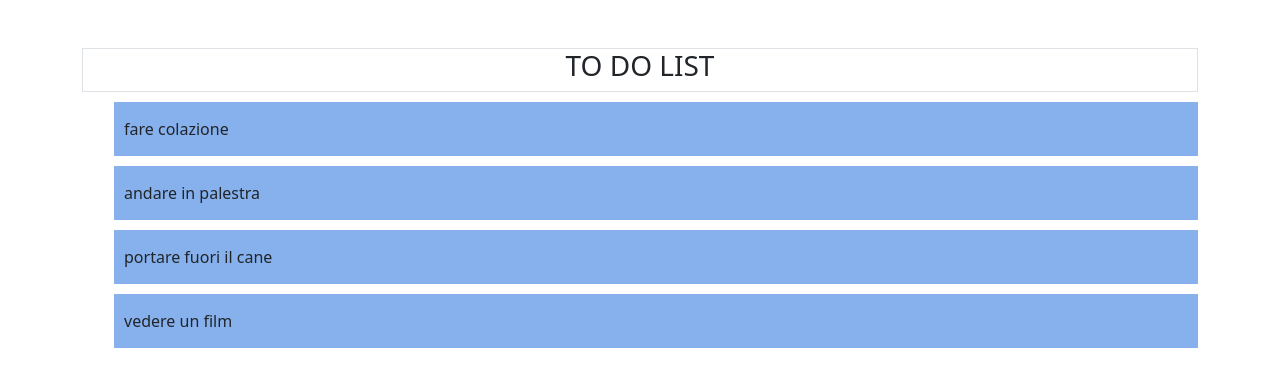
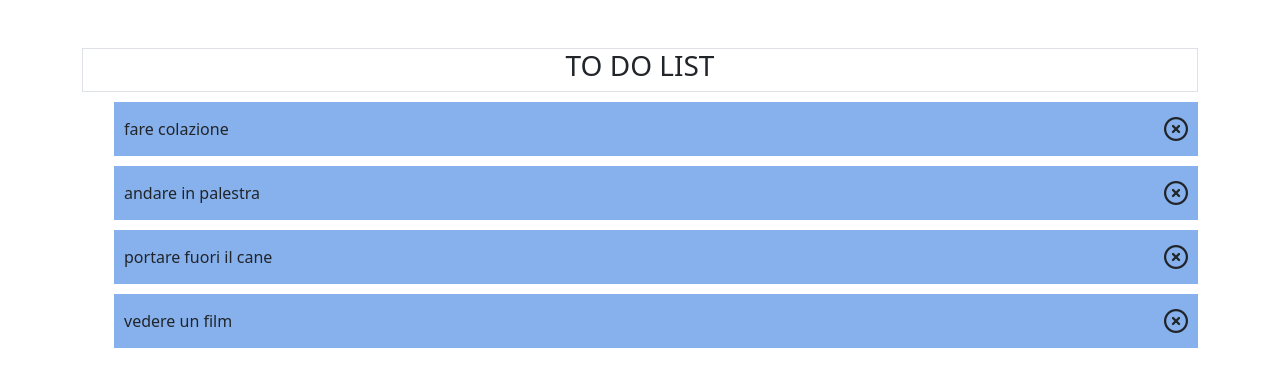
Before and after one commit to VincenzoMarcello/vue-todolist, a plain HTML site: page index.html in a window 1280 px wide. Drawn offline with nearby package versions, Linux system fonts and the light colour scheme.

Commit message:
feat: second Milestone complete

```diff
--- a/css/style.css
+++ b/css/style.css
@@ -4,3 +4,8 @@ li {
   margin: 10px 0;
   background-color: rgb(135, 177, 237);
 }
+
+.todo-delete {
+  float: right;
+  cursor: pointer;
+}
--- a/index.html
+++ b/index.html
@@ -5,6 +5,16 @@
     <meta http-equiv="X-UA-Compatible" content="IE=edge" />
     <meta name="viewport" content="width=device-width, initial-scale=1.0" />
     <title>Boiler plate</title>
+
+    <!-- FONTAWESOME -->
+
+    <link
+      rel="stylesheet"
+      href="https://cdnjs.cloudflare.com/ajax/libs/font-awesome/6.4.2/css/all.min.css"
+      integrity="sha512-z3gLpd7yknf1YoNbCzqRKc4qyor8gaKU1qmn+CShxbuBusANI9QpRohGBreCFkKxLhei6S9CQXFEbbKuqLg0DA=="
+      crossorigin="anonymous"
+      referrerpolicy="no-referrer"
+    />
 
     <!-- BS -->
     <link
@@ -30,9 +40,17 @@
           <!-- USIAMO UN CONTROLLO CHE AGGIUNGE UNA CLASSE CHE SBARRA IL TESTO SE E' TRUE -->
           <li
             :class="todoElement.done == true ? 'text-decoration-line-through' : ''"
-            v-for="todoElement in todoList"
+            v-for="(todoElement,index) in todoList"
           >
             {{ todoElement.text }}
+
+            <!-- AGGIUNGO UN TASTO CHE ELIMINA IL TODO ASSOCIATO -->
+            <span class="todo-delete">
+              <i
+                class="fa-regular fa-circle-xmark fs-4"
+                @click="deleteTodo(index)"
+              ></i>
+            </span>
           </li>
         </ul>
       </div>
--- a/js/script.js
+++ b/js/script.js
@@ -24,5 +24,10 @@ createApp({
     };
   },
 
-  methods: {},
+  methods: {
+    // # METODO CHE ELIMINA IL TODO ASSOCIATO
+    deleteTodo(index) {
+      this.todoList.splice(index, 1);
+    },
+  },
 }).mount("#app");
```
Also changed, not shown: 1 other file.
